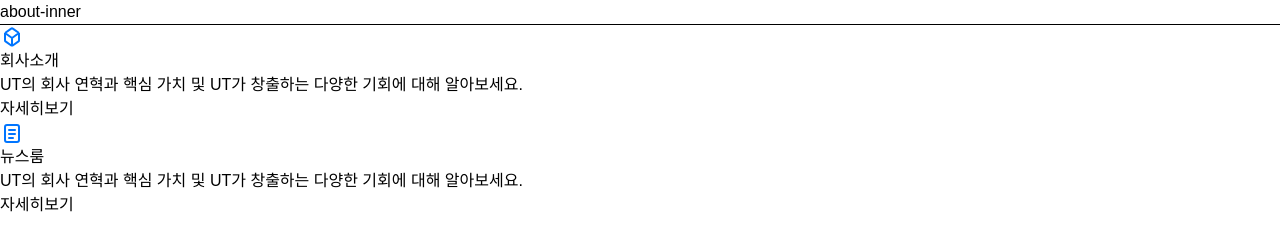
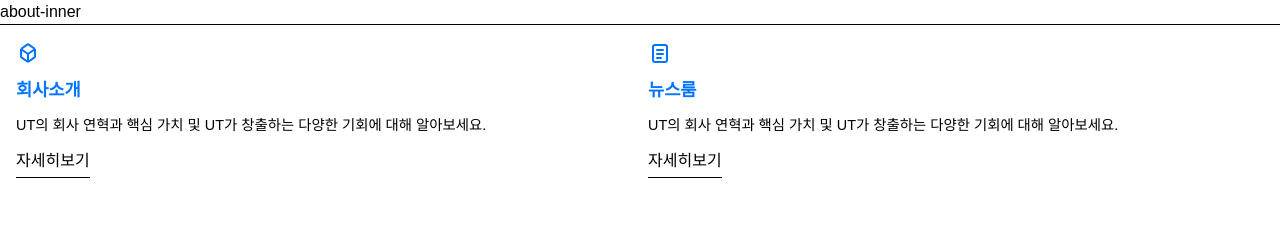
Before and after one commit to FRONTENDBOOTCAMP-15th/ham3-uber-project2, a website built with Vite: page src/about-inner/about-inner.html in a window 1280 px wide. Built offline with nearby package versions, Linux system fonts and the light colour scheme; a web font is replaced by a local one.

Commit message:
css 연결

```diff
--- a/src/style.css
+++ b/src/style.css
@@ -1,6 +1,7 @@
 @import "tailwindcss";
+@import "./visual-banner/visual-banner.css";
+@import "./about-inner/about-inner.css";
 
-@theme{
+@theme {
   --font-sans: "Pretendard Variable", sans-serif;
-
 }
```
